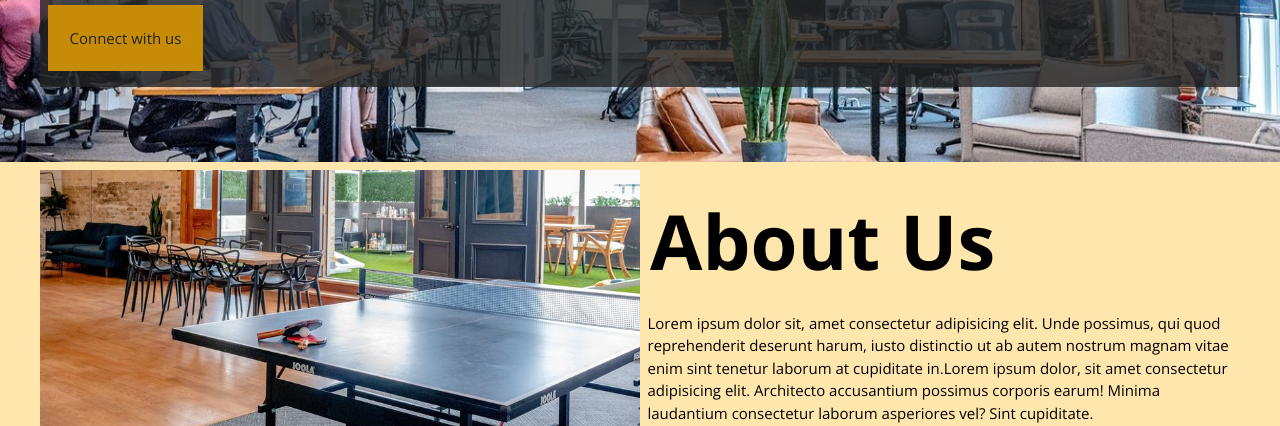
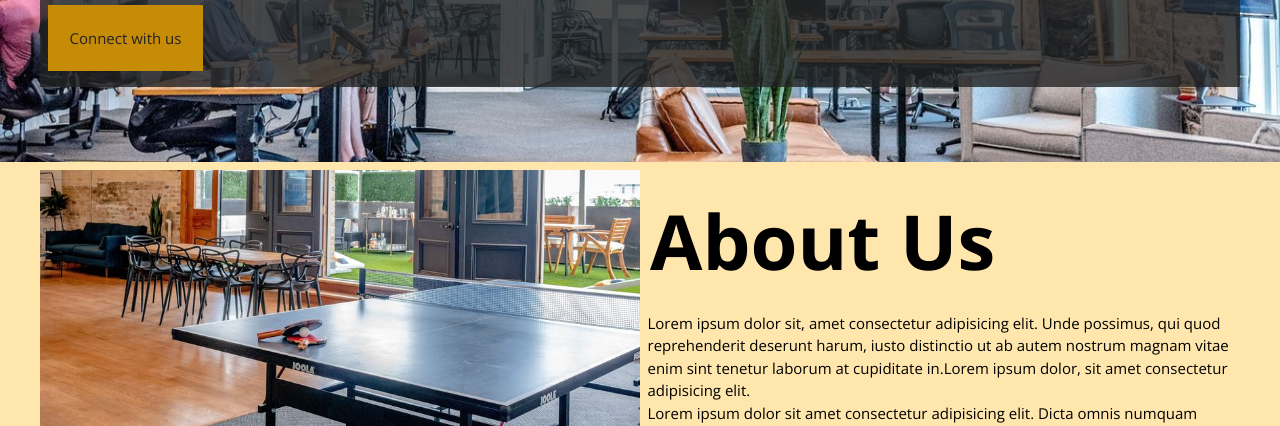
Before and after one commit to dhir0013/dhir0013, a plain HTML site: page Final assignment/index.html in a window 1280 px wide. Shown: the part 526-952 px from the top of the page. Drawn offline with nearby package versions, Linux system fonts and the light colour scheme; some icons are missing.

Commit message:
adding final

```diff
--- a/Final assignment/index.html
+++ b/Final assignment/index.html
@@ -68,8 +68,7 @@
                     Unde possimus, qui quod reprehenderit deserunt harum, iusto
                     distinctio ut ab autem nostrum magnam vitae enim sint tenetur
                     laborum at cupiditate in.Lorem ipsum dolor, sit amet consectetur
-                    adipisicing elit. Architecto accusantium possimus corporis earum!
-                    Minima laudantium consectetur laborum asperiores vel? Sint cupiditate.
+                    adipisicing elit.
                 </p>
                 <p>
                     Lorem ipsum dolor sit amet consectetur adipisicing elit.
```
